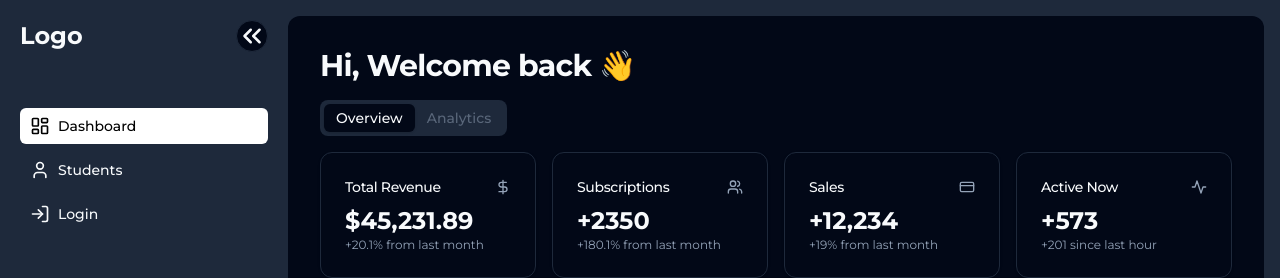
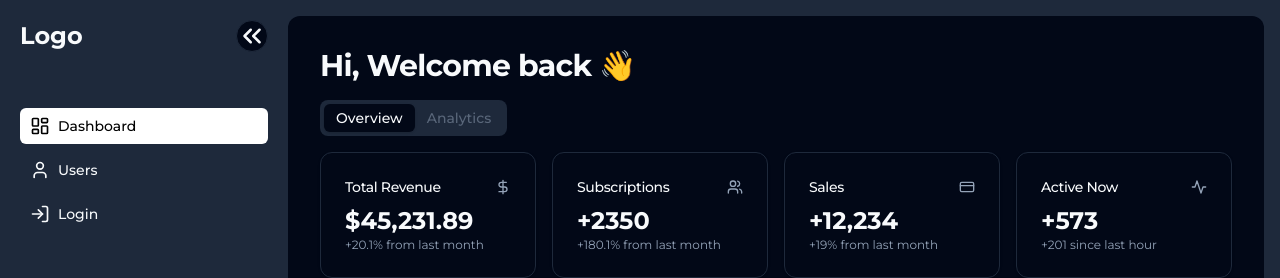
Before and after one commit to 0xcob/dashboard, a React (Vite) app: page / in a window 1280 px wide. Shown: the top 278 px of the page. Built offline with nearby package versions, Linux system fonts and the light colour scheme.

Commit message:
chore: changed git name

```diff
--- a/src/constants/data.ts
+++ b/src/constants/data.ts
@@ -8,10 +8,10 @@ export const navItems: NavItem[] = [
     label: 'Dashboard'
   },
   {
-    title: 'Students',
-    href: '/student',
+    title: 'Users',
+    href: '/users',
     icon: 'user',
-    label: 'Student'
+    label: 'Users'
   },
   {
     title: 'Login',
```
